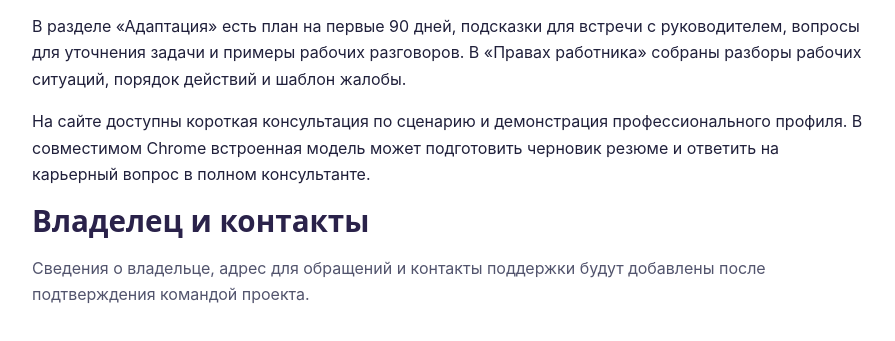
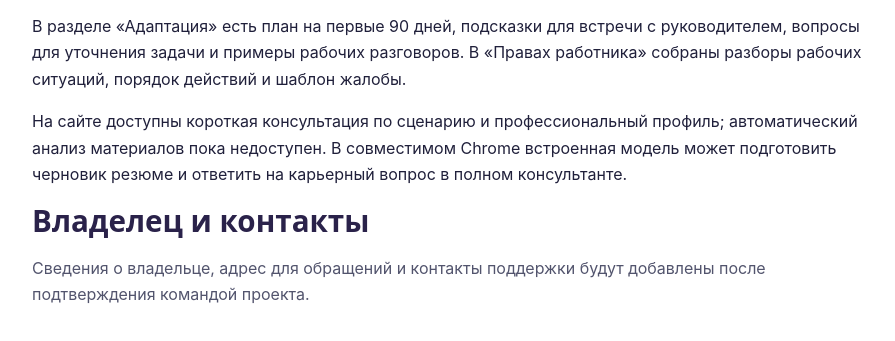
Before and after one commit to novaya-glava/bb-team-landing, a plain HTML site: page career-guide/site-about.html in a window 1280 px wide. Shown: the part 263-604 px from the top of the page, without its empty margins (192-1087 px from the left). Drawn offline with Linux system fonts and the light colour scheme.

Commit message:
Update site-about.html

```diff
--- a/career-guide/site-about.html
+++ b/career-guide/site-about.html
@@ -492,7 +492,7 @@ try { document.documentElement.dataset.theme = sessionStorage.getItem('novaya-gl
     <h1>О проекте</h1>
     <p>«Новая глава» — карьерный сайт для тех, кто ищет работу после университета, переквалификации или перерыва. Здесь собраны материалы по поиску работы, резюме и собеседованиям, адаптации в команде и трудовым правам в России.</p>
     <p>В разделе «Адаптация» есть план на первые 90 дней, подсказки для встречи с руководителем, вопросы для уточнения задачи и примеры рабочих разговоров. В «Правах работника» собраны разборы рабочих ситуаций, порядок действий и шаблон жалобы.</p>
-    <p>На сайте доступны короткая консультация по сценарию и демонстрация профессионального профиля. В совместимом Chrome встроенная модель может подготовить черновик резюме и ответить на карьерный вопрос в полном консультанте.</p>
+    <p>На сайте доступны короткая консультация по сценарию и профессиональный профиль; автоматический анализ материалов пока недоступен. В совместимом Chrome встроенная модель может подготовить черновик резюме и ответить на карьерный вопрос в полном консультанте.</p>
     <h2>Владелец и контакты</h2>
     <p class="note">Сведения о владельце, адрес для обращений и контакты поддержки будут добавлены после подтверждения командой проекта.</p>
   </main>
```
